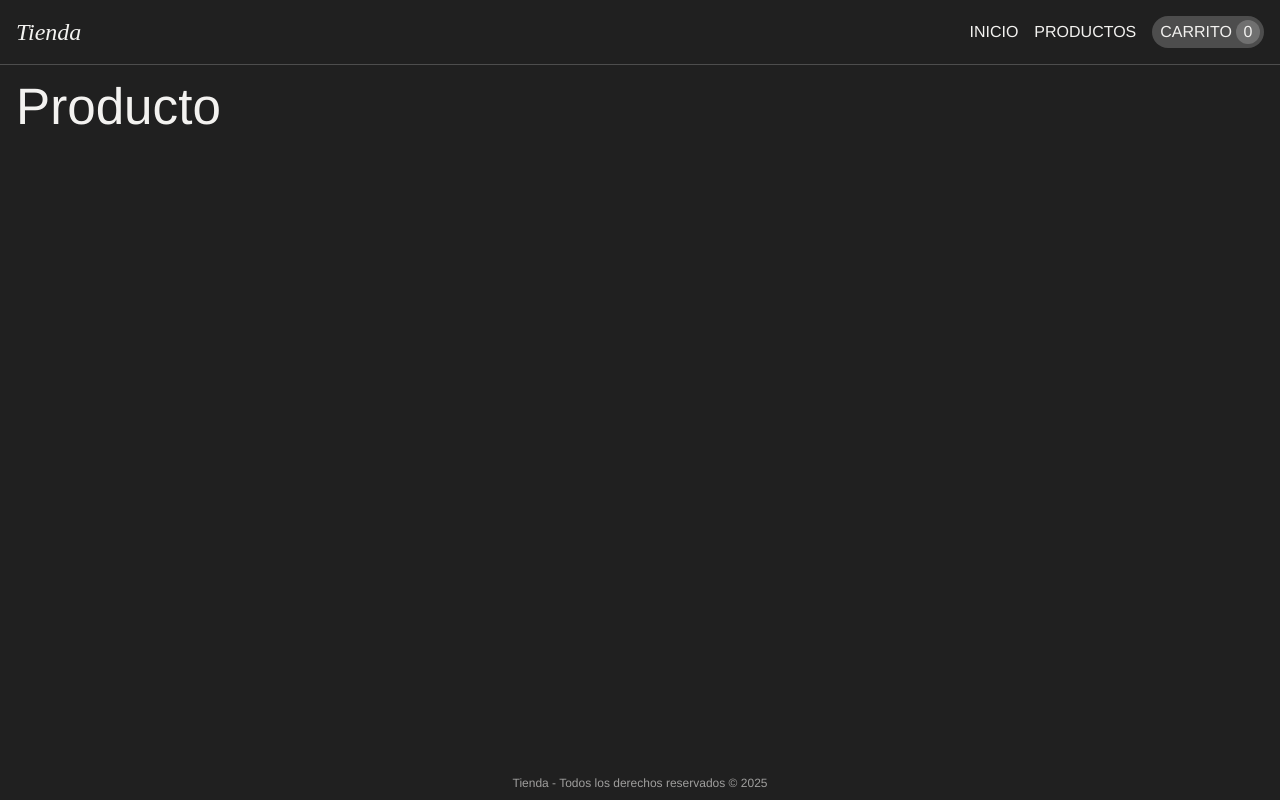
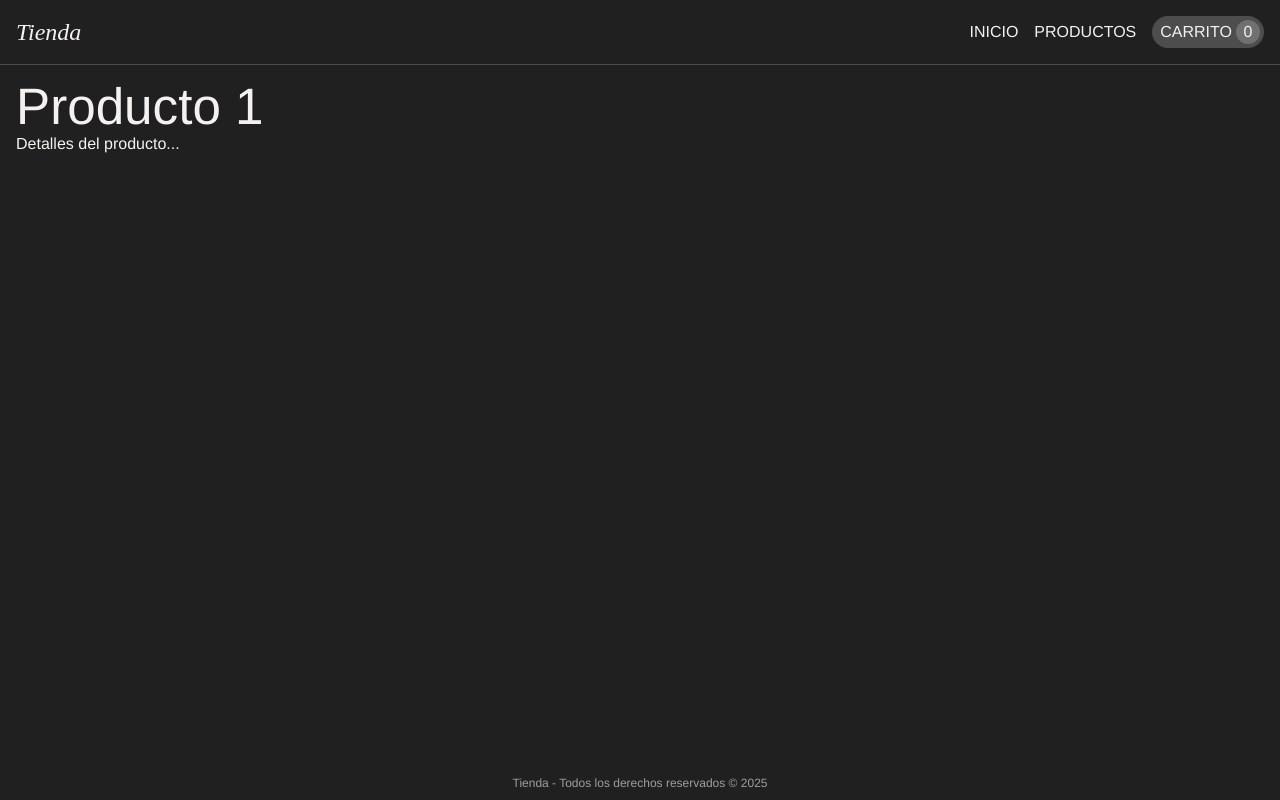
Before and after one commit to sofffja/talentotech-reactjs, a React (Vite) app: page /productos/1 in a window 1280 px wide. Built offline with nearby package versions, Linux system fonts and the light colour scheme.

Commit message:
Implement basic product detail page

```diff
--- a/src/pages/Product/Product.jsx
+++ b/src/pages/Product/Product.jsx
@@ -1,9 +1,13 @@
 import './Product.css';
+import { useParams } from 'react-router';
 
 export default function Product() {
+  const { id } = useParams();
+
   return (
     <div className="product">
-      <h1>Producto</h1>
+      <h1>Producto {id}</h1>
+      <p>Detalles del producto...</p>
     </div>
   );
 }
--- a/src/pages/Products/Products.jsx
+++ b/src/pages/Products/Products.jsx
@@ -2,10 +2,13 @@
 import { useState, useEffect, useContext } from 'react';
 import Button from '../../components/Button/Button';
 import { CartContext } from '../../context/CartContext';
+import { useNavigate } from 'react-router';
 
 export default function Products() {
   const [products, setProducts] = useState([]);
   const [error, setError] = useState(null);
+
+  const navigate = useNavigate();
 
   const { addToCart } = useContext(CartContext);
 
@@ -35,7 +38,9 @@
               <p className="products__item-price">$ {product.price}</p>
             </div>
             <div className="products__item-actions">
-              <Button>Ver más</Button>
+              <Button onClick={() => navigate(`/productos/${product.id}`)}>
+                Ver más
+              </Button>
               <Button onClick={() => addToCart(product)}>Agregar</Button>
             </div>
           </li>
```
